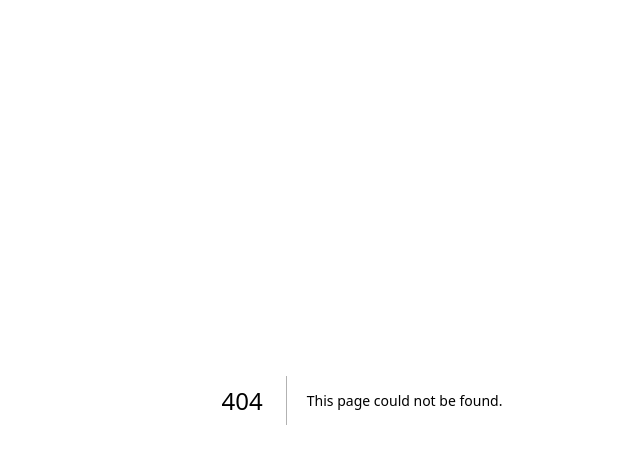
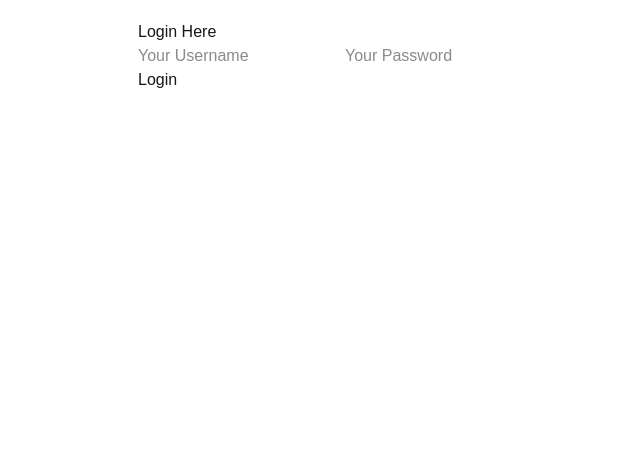
Before and after one commit to kiki-glitch/Django-nextjs-frontend, a Next.js app: page /login in a window 1280 px wide. Before the commit this address had no page. Shown: the top 464 px of the page, without its empty margins (278-918 px from the left). Built offline with nearby package versions, Linux system fonts and the light colour scheme.

Commit message:
Submit Form Data with NextJS

```diff
--- /dev/null
+++ b/src/app/login/page.jsx
@@ -0,0 +1,41 @@
+// -> url -> /login
+"use client";
+
+const LOGIN_URL = "http://127.0.0.1:8000/api/token/pair"
+
+export default function Page(){
+
+    async function handleSubmit(event){
+        event.preventDefault()
+        console.log(event, event.target)
+        const formData = new FormData(event.target)
+        const objectFromForm = Object.fromEntries(formData)
+        const jsonData = JSON.stringify(objectFromForm)
+        const requestOptions = {
+            method: "POST",
+            headers: {
+                "Content-Type": "application/json"
+            },
+            body:jsonData
+        }
+        const response = await fetch(LOGIN_URL, requestOptions)
+        const rData = await response.json()
+        console.log(rData)
+        if (response.ok){
+            console.log("logged in")
+        }
+    }
+
+    return <div className="h-[95vh]">
+        <div className="max-w-md mx-auto py-5">
+            <h1>Login Here</h1>
+            <form onSubmit={handleSubmit}>
+                <input type="text" required name="username" placeholder="Your Username"/>
+                <input type="password" required name="password" placeholder="Your Password"/>
+                <button type="submit">Login</button>
+            </form>
+        </div>
+    </div>
+
+
+}
```
